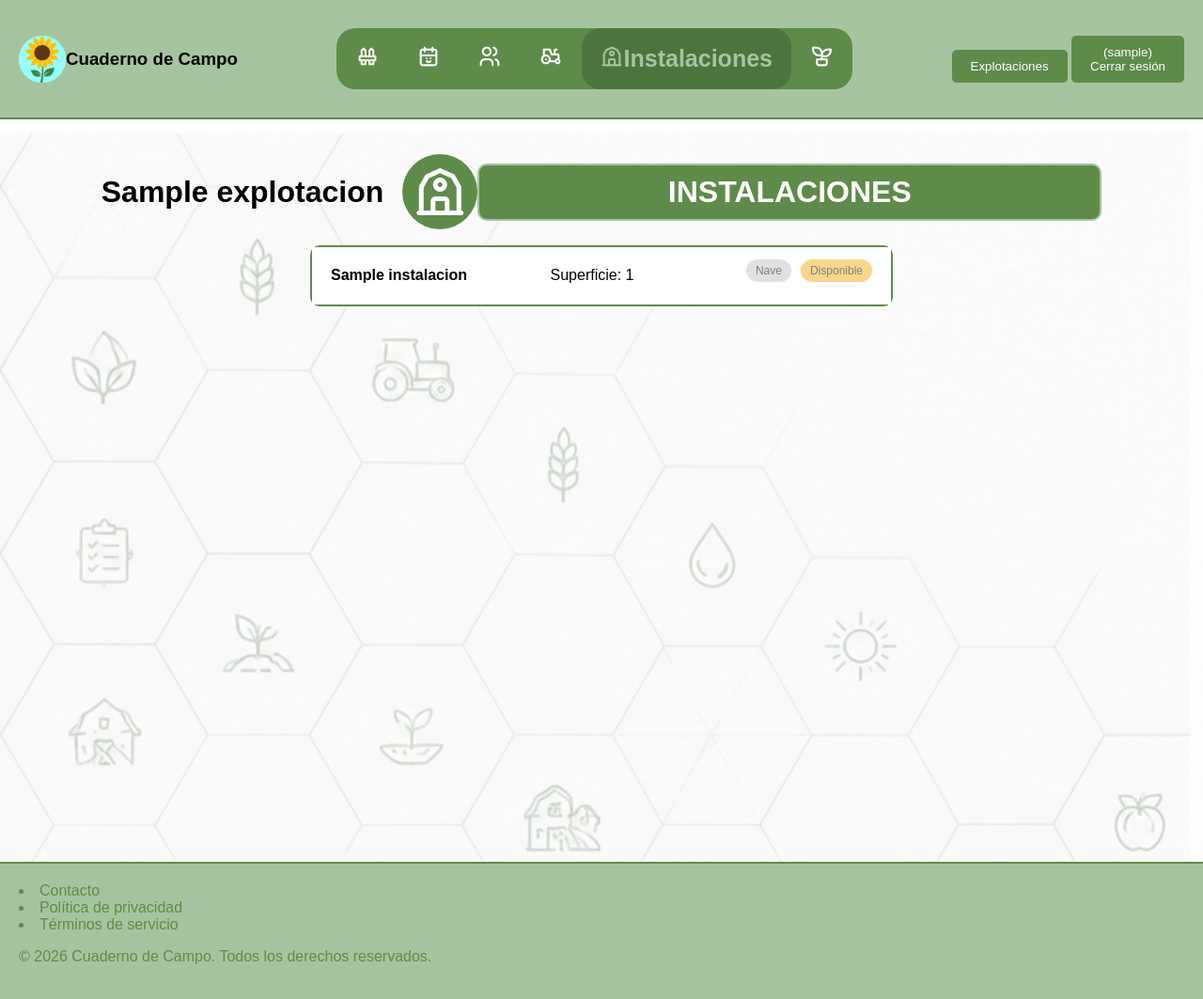
After one commit to conloppri/cuaderno-agricola, a PHP site: page /views/instalacionesView.php?explotacion_id=1 in a window 1280 px wide. The commit adds this page. Shown: the whole page at 94% size. Run offline with PHP 8.4, Linux system fonts and the light colour scheme; the visitor is signed in with stand-in values (Sample User, id 1); tables that the repository leaves empty hold one stand-in row (values such as "Sample post").

Commit message:
implementacion de instalaciones

```diff
--- /dev/null
+++ b/controllers/instalacionesController.php
@@ -0,0 +1,21 @@
+<?php
+include '../models/instalacionesModel.php';
+
+class instalacionesController{
+    static function obtenerInstalacionesPorExplotacion(int $explotacion_id){
+        $resultado = [];
+        $instalaciones = obtenerInstalaciones($explotacion_id);
+        foreach($instalaciones as $instalacion){
+            array_push($resultado,[
+                "id" => $instalacion["instalacion_id"],
+                "nombre" => $instalacion["nombre"],
+                "superficie" => $instalacion["superficie"],
+                "estado" => $instalacion["estado"],
+                "tipo" => $instalacion["tipo"]
+            ]);
+        }
+        return $resultado;
+    }
+}
+
+?>
--- a/css/estilos_pruebas.css
+++ b/css/estilos_pruebas.css
@@ -70,7 +70,7 @@ dialog[open]::backdrop {
 
 .main_content {
     padding: 20px;
-    min-height: 600px;
+    min-height: 750px;
     position: relative;
     isolation: isolate;
     background: var(--color-background);
@@ -293,13 +293,31 @@ table {
     padding: 10px;
 }
 
-.table_exp tr:nth-child(even) {
+.table_exp tr:nth-child(even),
+.table_exp_inst tr:nth-child(even) {
     background-color: var(--color-secundario);
 }
 
-.table_exp tr:nth-child(odd) {
+.table_exp tr:nth-child(odd),
+.table_exp_inst tr:nth-child(odd) {
     background-color: var(--color-table-odd);
 }
+
+.table_exp_inst {
+    width: 50%;
+    justify-content: center;
+
+}
+
+.table_exp_inst tr{
+    border: 2px solid var(--color-primario);
+}
+
+.table_exp_inst td{
+    text-align: start;
+    padding: 0px 20px;
+}
+
 
 .table_exp_parcelas .tr-even {
     background-color: var(--color-secundario);
--- /dev/null
+++ b/models/instalacionesModel.php
@@ -0,0 +1,11 @@
+<?php
+include '../config/db.php';
+
+function obtenerInstalaciones(int $explotacion_id) {
+    global $connection;
+    $sql = "SELECT instalacion_id, nombre, tipo, superficie, estado FROM instalacion WHERE explotacion_id = :explotacion_id";
+    $stmt = $connection->prepare($sql);
+    $stmt->execute(['explotacion_id' => $explotacion_id]);
+    return $stmt->fetchAll(PDO::FETCH_ASSOC);
+}
+?>
--- a/templates/cabecera_explotacion.php
+++ b/templates/cabecera_explotacion.php
@@ -31,7 +31,7 @@ $paginaActual = basename($_SERVER['PHP_SELF']);
             <li><a href="#"><i class="ti ti-calendar-smile"></i><span>Campañas</span></a></li>
             <li><a class="<?php echo $paginaActual=='personalView.php' ? 'active': ''?>" href="../views/personalView.php?explotacion_id=<?php echo $explotacion_id; ?>"><i class="ti ti-users"></i> <span>Personal</span></a></li>
             <li><a class="<?php echo $paginaActual=='maquinariaView.php' ? 'active': ''?>" href="../views/maquinariaView.php?explotacion_id=<?php echo $explotacion_id; ?>"><i class="ti ti-tractor"></i><span>Maquinaria</span></a></li>
-            <li><a href="#"><i class="ti ti-building-cottage"></i><span>Instalaciones</span></a></li>
+            <li><a class="<?php echo $paginaActual=='instalacionesView.php' ? 'active': ''?>" href="../views/instalacionesView.php?explotacion_id=<?php echo $explotacion_id; ?>"><i class="ti ti-building-cottage"></i><span>Instalaciones</span></a></li>
             <li><a href="#"><i class="ti ti-plant"></i><span>Fertilizantes</span></a></li>
         </nav>
         <div>
--- /dev/null
+++ b/views/instalacionesView.php
@@ -0,0 +1,49 @@
+<?php include "../templates/cabecera_explotacion.php";?>
+
+<?php
+
+include "../controllers/globalController.php";
+
+//Desde la pantalla de explotaciones, se envía el id de la explotación para mostrar solo las parcelas de esa explotación.
+
+$explotacion_id = $_GET['explotacion_id'];
+$nombre_explotacion = obtenerNombreExplotacion($explotacion_id);
+
+include_once "../controllers/instalacionesController.php";
+$instalaciones = instalacionesController::obtenerInstalacionesPorExplotacion($explotacion_id);
+
+?>
+
+<div class="main_content">
+    <div class="cabecera_main">
+        <h1><?php echo $nombre_explotacion ?></h1>
+        <i class="ti ti-building-cottage"></i>
+        <h2 class="titulo_principal">Instalaciones</h2>
+    </div>
+    <div>
+        <table class="table_exp_inst">
+            <?php foreach($instalaciones as $instalacion):?>
+            <tr>
+                <td>
+                    <div>
+                        <h4><?php echo $instalacion["nombre"]?></h4>
+                    </div>
+                </td>
+                <td>
+                    <p> Superficie: <?php echo $instalacion["superficie"] ?> </p>
+                </td>
+                <td>
+                    <div class="tags">
+                        <div class="tag"><?php echo $instalacion['tipo']; ?></div>
+                        <div class="tag" style="background-color: <?php if($instalacion['estado'] == 'Activa') echo '#bdf8bf'; else if($instalacion['estado'] == 'No disponible') echo '#ffaaa4'; else echo '#fad68d'; ?>">
+                            <?php echo $instalacion['estado']; ?>
+                        </div>
+                    </div>
+                </td>
+            </tr>
+            <?php endforeach;?>
+        </table>
+    </div>
+</div>
+
+<?php include '../templates/footer.php';?>
```
